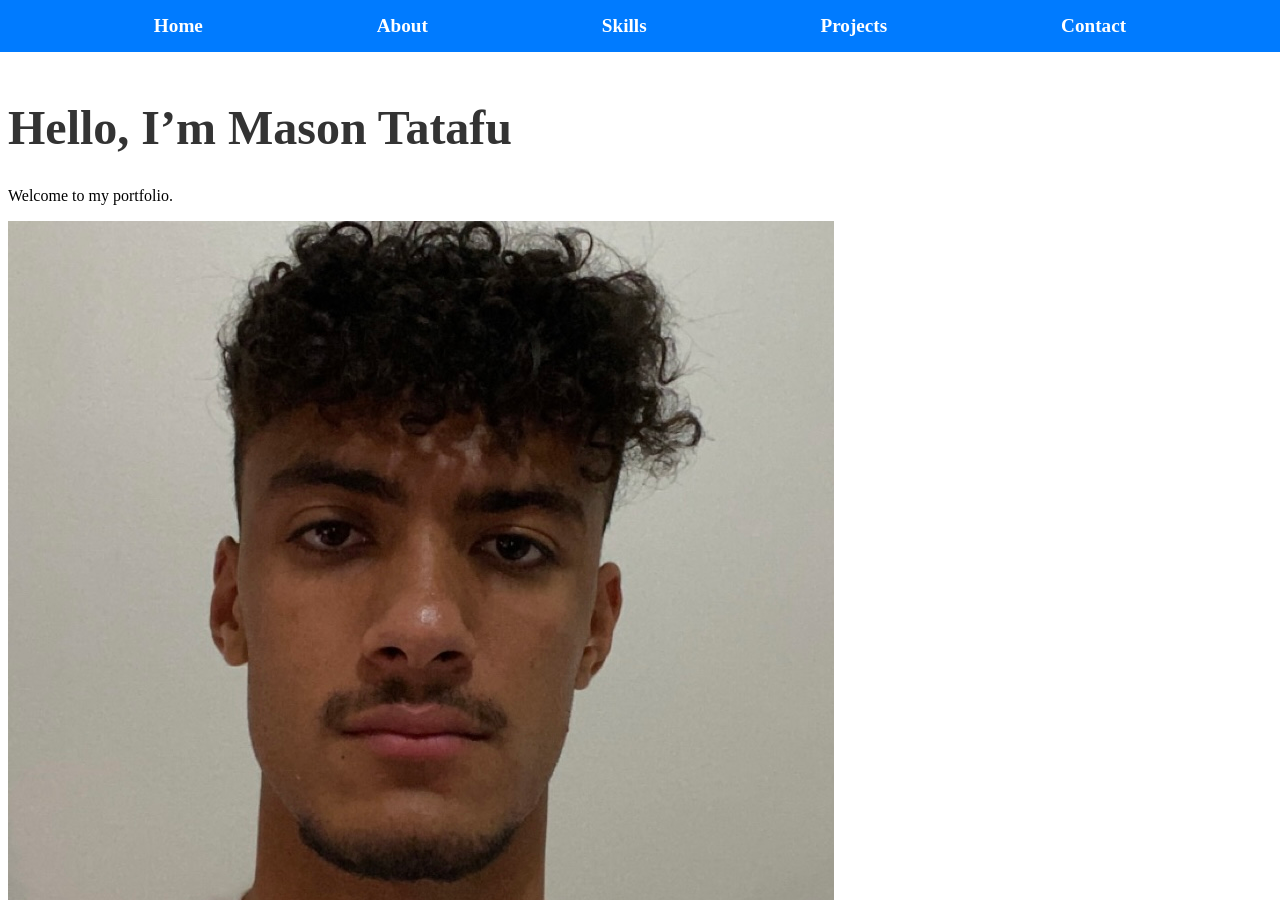
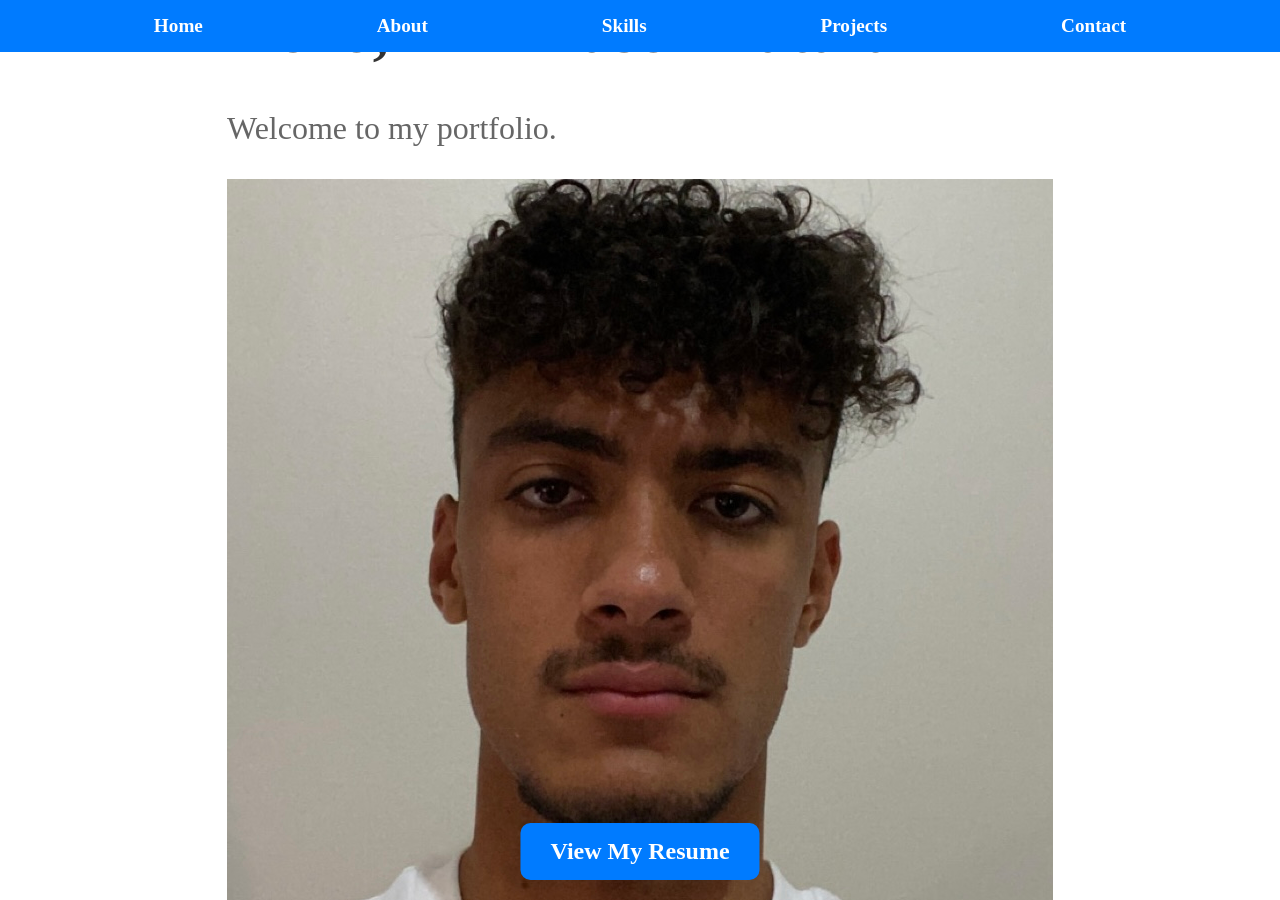
Before and after one commit to masontatafu/masontatafu.github.io, a Jekyll site: the page built from index.md, in a window 1280 px wide and 900 px high. Built offline with Jekyll 4.4.1, drawn with Linux system fonts in a browser that asks for light colours.

Commit message:
Update style.css

```diff
--- a/assets/style.css
+++ b/assets/style.css
@@ -55,7 +55,7 @@ h1 {
 }
 
 /* ===== PROFILE IMAGE STYLING ===== */
-.profile-img {
+.home-imgage {
     width: 250px; /* Increases the image size */
     border-radius: 50%; /* Makes the image circular */
     display: block; /* Ensures the image is centered */
@@ -63,25 +63,61 @@ h1 {
     border: 5px solid #007bff; /* Adds a blue border */
 }
 
-/* ===== RESUME BUTTON STYLING ===== */
+/* Image Section */
+.home-image {
+    flex: 1;
+    text-align: right;
+}
+
+.home-image img {
+    width: 300px; /* Adjust size */
+    border-radius: 10px;
+}
+
+/* Resume Button at Bottom */
 .resume-button {
-    display: inline-block; /* Makes it a clickable box */
-    padding: 15px 30px; /* Adds space inside the button */
-    background-color: #28a745; /* Sets the background to green */
-    color: white; /* Makes text color white */
-    text-decoration: none; /* Removes default link underline */
-    font-size: 1.2em; /* Increases font size */
-    font-weight: bold; /* Makes text bold */
-    border-radius: 8px; /* Rounds the corners */
-    margin-top: 20px; /* Adds space above the button */
-    transition: 0.3s; /* Smooth hover effect */
+    position: fixed;
+    bottom: 20px;
+    left: 50%;
+    transform: translateX(-50%);
+    padding: 15px 30px;
+    background-color: #007bff;
+    color: white;
+    font-size: 1.5rem;
+    text-decoration: none;
+    border-radius: 10px;
+    font-weight: bold;
+    transition: 0.3s;
 }
 
 .resume-button:hover {
-    background-color: #218838; /* Darkens the button color when hovered */
+    background-color: #0056b3;
 }
 
 /* ===== FIX NAVBAR OVERLAPPING CONTENT ===== */
 main {
     padding-top: 60px; /* Adjust this if needed to push content down */
 }
+
+/* ===== STRUCTURE: TEXT LEFT, IMAGE RIGHT ===== */
+body {
+    display: flex;
+    align-items: center; /* Centers everything vertically */
+    justify-content: center;
+    height: 100vh; /* Full screen height */
+    flex-direction: row; /* Text on left, image on right */
+    padding: 0 10%;
+}
+
+/* Text Section */
+.home-text {
+    font-size: 4rem; /* Very large text */
+    font-weight: bold;
+    flex: 1;
+    text-align: left;
+}
+
+.subheading {
+    font-size: 2rem;
+    color: #666;
+}
```
